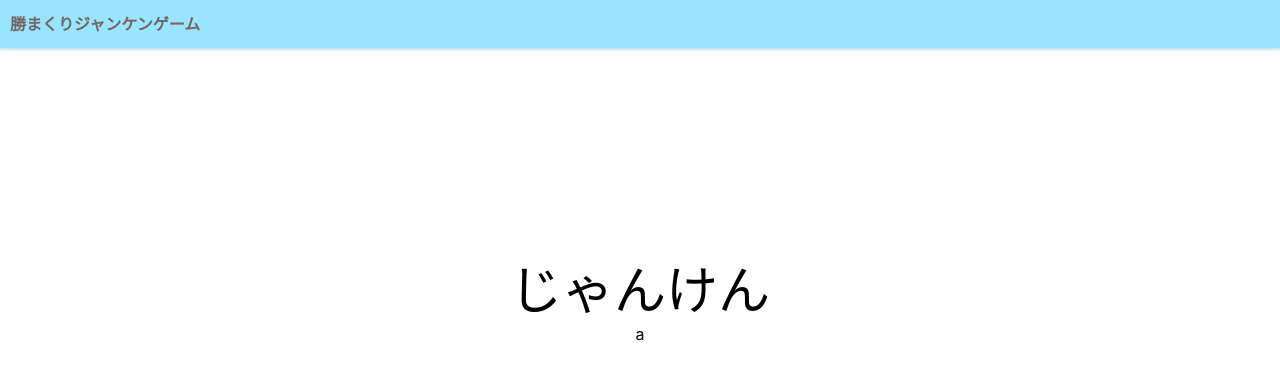
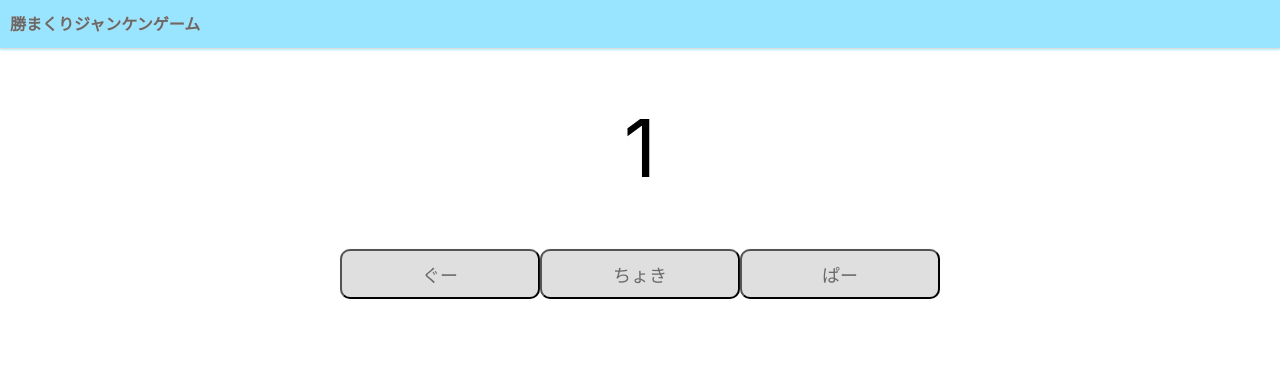
Before and after one commit to sokorahen-szk/nuxt-startup, a Nuxt app: page / in a window 1280 px wide. Both pictures are taken after a click on the button "開始". Shown: the top 380 px of the page. Built offline with nearby package versions, Linux system fonts and the light colour scheme.

Commit message:
カウントダウン

```diff
--- a/package.json
+++ b/package.json
@@ -7,7 +7,7 @@
   "scripts": {
     "dev": "nuxt",
     "build": "nuxt build",
-    "start": "nuxt --port 3333 start",
+    "start": "nuxt start",
     "generate": "nuxt generate"
   },
   "dependencies": {
--- a/pages/index.vue
+++ b/pages/index.vue
@@ -13,11 +13,20 @@
     <div class="content">
       <div class="content__wrap">
         <div class="content__text">
-          じゃんけん
+          <template v-if="jankenStatus">
+            {{startCountDownDefault}}
+          </template>
+          <template v-else>
+            じゃんけん
+          </template>
         </div>
         <div class="content__action">
           <template v-if="jankenStatus">
-            a
+            <div class="actions">
+               <button class="btn normal" @click="start">ぐー</button>
+               <button class="btn normal" @click="start">ちょき</button>
+               <button class="btn normal" @click="start">ぱー</button>
+            </div>
           </template>
           <template v-else>
             <button class="btn success" @click="start">開始</button>
@@ -38,15 +47,20 @@ export default {
       siteTitle: '勝まくりジャンケンゲーム',
       version:   1.0
     },
-    jankenStatus: false
+    jankenStatus: false,
+    startCountDownDefault: 3
   }),
 
   methods: {
     start(e) {
       this.jankenStatus = true;
-    }
+      setInterval( () =>{
+        if(0 < this.startCountDownDefault) {
+          this.startCountDownDefault--;
+        }
+      }, 1000);
+    },
   },
-
 }
 </script>
 
@@ -92,7 +106,19 @@ export default {
 }
 
 .container .content .content__text {
-  font-size: 52px;
+  font-size: 5rem;
+  position: absolute;
+  top: -150px;
+  left: 0;
+  right: 0;
+  bottom: 0;
+}
+
+.container .content .content__action {
+  position: absolute;
+  left: 0;
+  right: 0;
+  top: 0;
 }
 
 .btn {
@@ -109,5 +135,13 @@ export default {
   color: #fff;
   background-color: #9ACD32;
 }
+.btn.normal {
+  color: #696969;
+  background-color: #dfdfdf
+}
+.btn.normal:hover {
+  color: #fff;
+  background-color: #696969;
+}
 
 </style>
```
Also changed, not shown: 1 other file (tests, documents, lock files or other folders).
